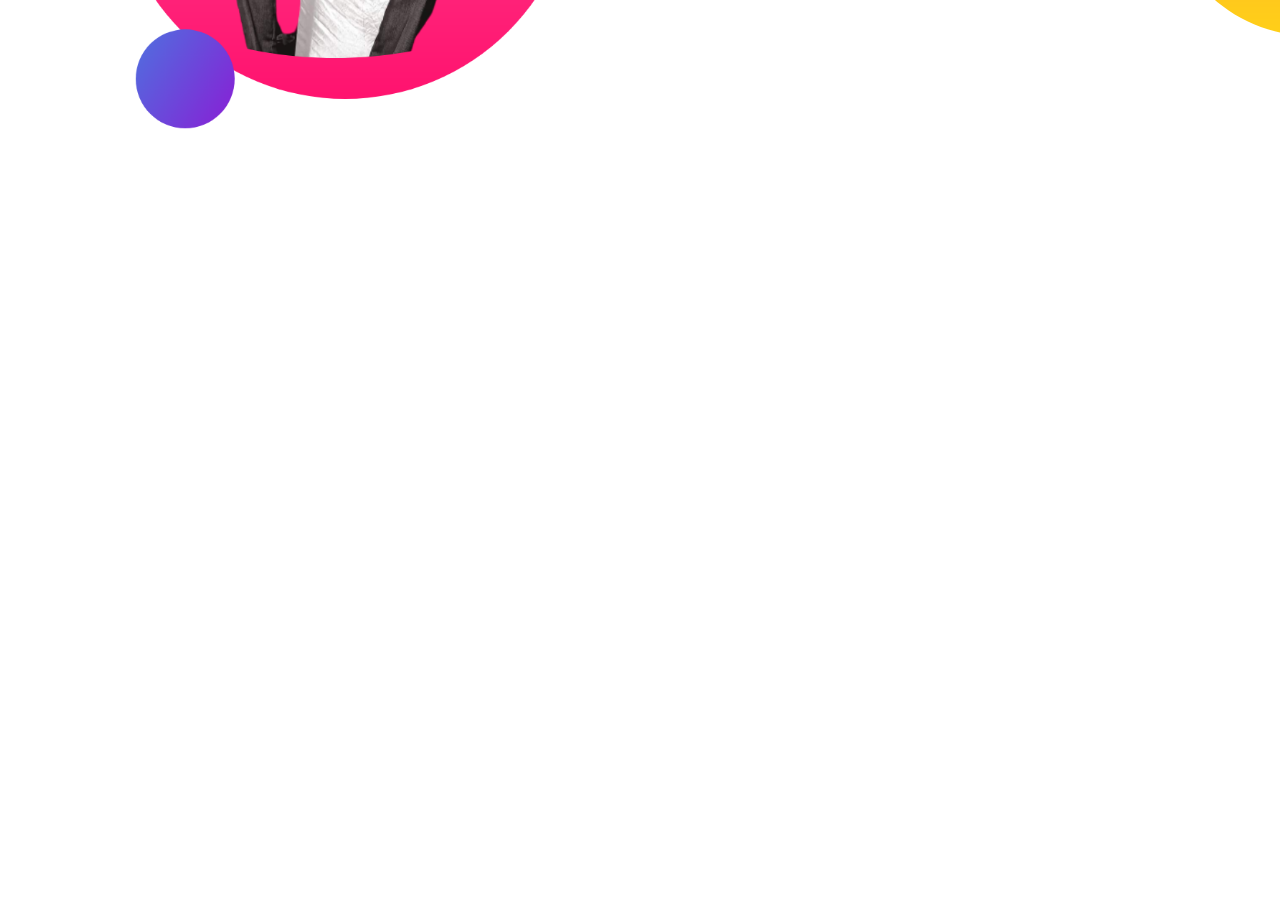
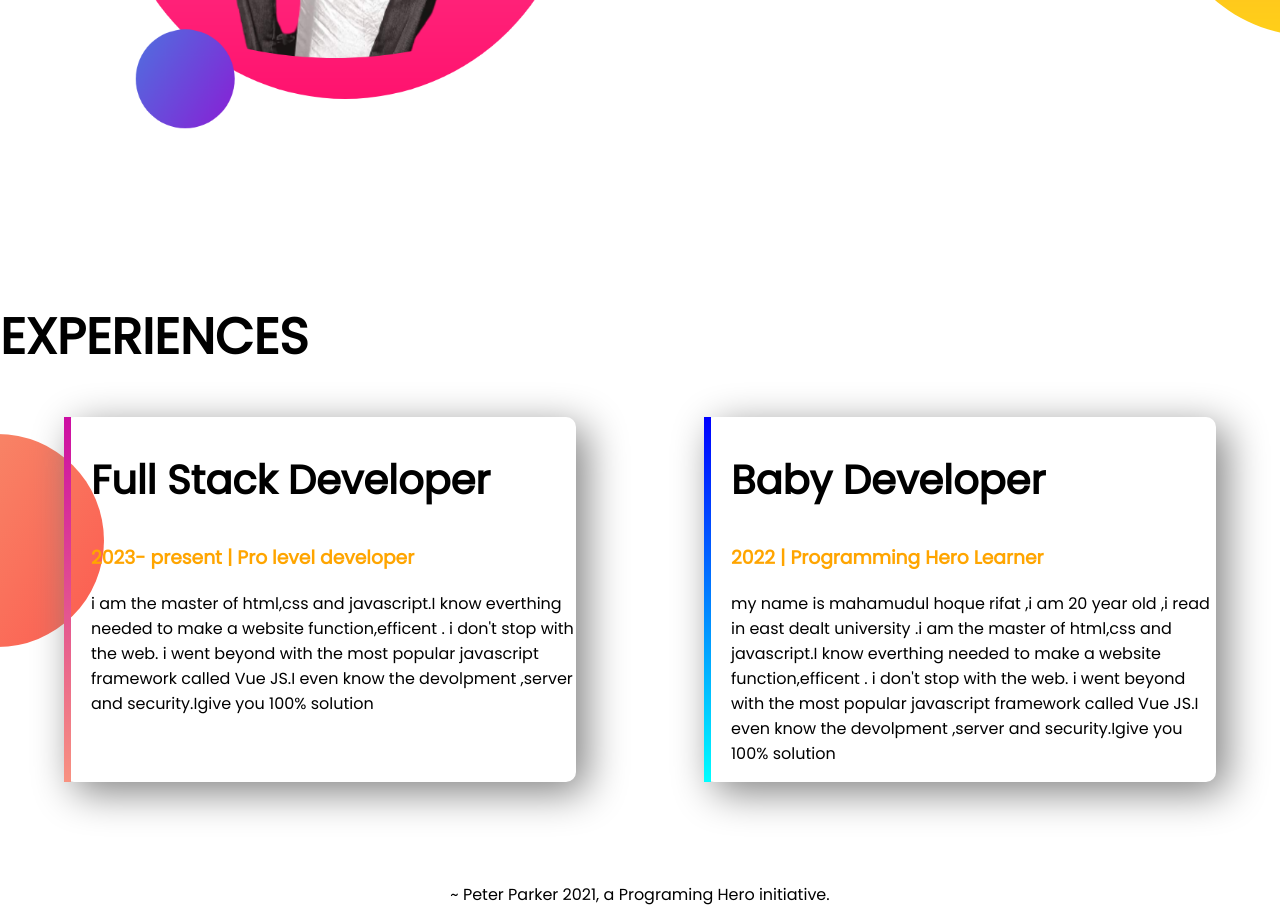
Before and after one commit to MHRIFAT120/developer-portfolio, a plain HTML site: page index.html in a window 1280 px wide. Shown: the part 1193-2116 px from the top of the page. Before the commit the page ends 1493 px from the top, so only its background shows below. Drawn offline with Linux system fonts and the light colour scheme.

Commit message:
footer and experience added

```diff
--- a/index.html
+++ b/index.html
@@ -13,7 +13,7 @@
 </head>
 
 <body>
-    <section class="top-banner">
+    <section class="top-banner flexible-container">
         <div class="half-width">
             <h1>Welcome To</h1>
             <h1><span class="orange-color">Mahamudul Hoque </span> World</h1>
@@ -26,7 +26,7 @@
         </div>
         <div class="half-width"> <img src="images/Rifat.png" alt=""></div>
     </section>
-    <section class="dream-big">
+    <section class="dream-big flexible-container">
         <div class="half-width">
             <img src="images/Rifat.png" alt="">
         </div>
@@ -39,6 +39,39 @@
             <a class="link-button" target=_blank href="">Download Resume</a>
         </div>
     </section>
+    <section class="experience-area">
+        <h1>EXPERIENCES </h1>
+        <div class="flexible-container">
+            <div id="full-stack-experience" class="experience-item">
+                <h2>Full Stack Developer</h2>
+                <h3 class="orange-color">2023- present | Pro level developer </h3>
+                <p>i am the master of html,css and javascript.I know everthing needed to make a website
+                    function,efficent .
+                    i don't stop with the web. i went beyond with the most popular javascript framework called Vue JS.I
+                    even
+                    know the devolpment ,server and security.Igive you 100% solution </p>
+            </div>
+            <div id="web-dev-experience" class="experience-item">
+                <h2>Baby Developer </h2>
+                <h3 class="orange-color">2022 | Programming Hero Learner </h3>
+                <p> my name is mahamudul hoque rifat ,i am 20 year old ,i read in east dealt university .i am the master
+                    of
+                    html,css and javascript.I know everthing needed to make a website function,efficent . i
+                    don't stop with the web. i went beyond with the most popular javascript framework called Vue JS.I
+                    even
+                    know
+                    the devolpment ,server and security.Igive you 100% solution </p>
+            </div>
+
+        </div>
+
+
+
+
+    </section>
+    <footer>
+        <p>~ Peter Parker 2021, a Programing Hero initiative.</p>
+    </footer>
 </body>
 
 </html>
--- a/style.css
+++ b/style.css
@@ -5,10 +5,13 @@ body{
 h1{
     font-size: 50px;
 }
+h2{
+    font-size: 40px;
+}
 .orange-color{
     color: orange;
 }
-section{
+.flexible-container{
     display: flex;
     margin-bottom: 100px;
 }
@@ -36,3 +39,29 @@ section{
     background-repeat: no-repeat;
     background-position: right;
 }
+.experience-area{
+    background-image: url(images/exp-bg.png);
+    background-repeat: no-repeat;
+    background-position:left;
+}
+.experience-item{
+    width: 40%;
+    margin-left: 5%;
+    margin-right: 5%;
+    padding-left: 20px;
+    border-radius: 10px;
+    box-shadow: 10px 10px 40px gray;
+}
+#web-dev-experience{
+    border-left: 7px solid;
+    border-image:linear-gradient(blue, cyan) ;
+    border-image-slice:1 ;
+}
+#full-stack-experience{
+    border-left: 7px solid;
+    border-image:linear-gradient(rgb(204, 13, 163), rgb(248, 146, 128)) ;
+    border-image-slice: 1;
+}
+footer p{
+    text-align: center;
+}
```
Also changed, not shown: Rifat.png (deleted), showOff/20210808_110628.jpg (deleted), showOff/FB_IMG_1641475860473.jpg (deleted), showOff/IMG_20191130_213653.jpg (deleted), showOff/IMG_20211119_134036-01 (1).jpg (deleted), showOff/my-bg2.png (deleted), 4 other files.
